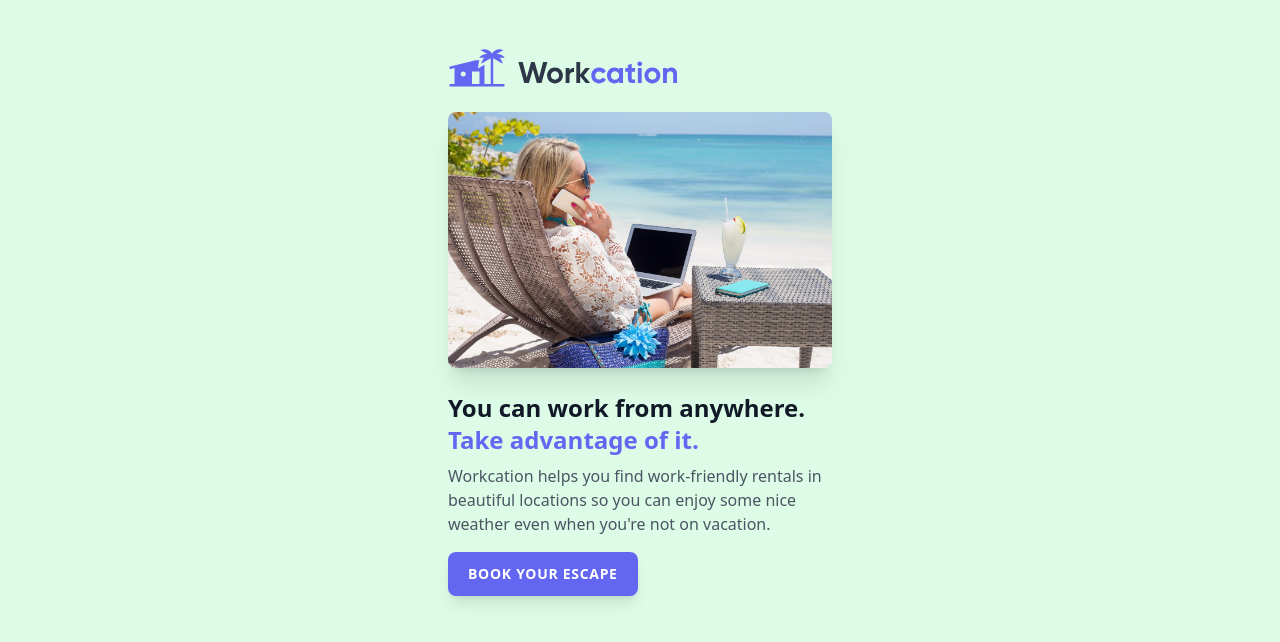
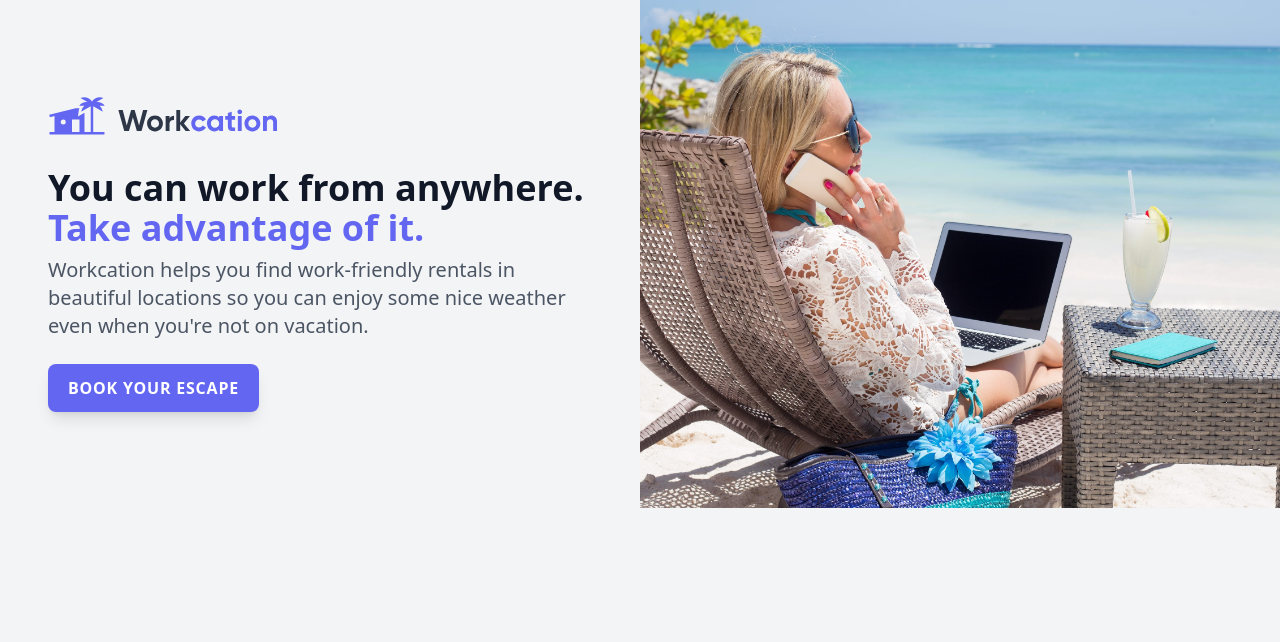
Before and after one commit to MukeshPothala/Tailwindcss-learning, a website built with Vite: page loginForm/index.html in a window 1280 px wide. Built offline with nearby package versions, Linux system fonts and the light colour scheme.

Commit message:
learned about mediaqueries

```diff
--- a/loginForm/index.html
+++ b/loginForm/index.html
@@ -6,24 +6,45 @@
     <title>Document</title>
     <link rel="stylesheet" href="./tailwind.css" />
   </head>
-  <body class="bg-green-100 ">
-    <div class="px-8 py-12 max-w-md mx-auto">
+  <body class="bg-gray-100">
+    <div class="grid lg:grid-cols-2 2xl:grid-cols-5">
+      <div
+        class="px-8 py-12 max-w-md mx-auto sm:max-w-xl lg:px-12 lg:py-24 lg:max-w-full xl:mr-0 2xl:col-span-2"
+      >
+        <div class="xl:">
           <img class="h-10" src="img/logo.svg" alt="workcation" />
           <img
-        class="mt-6 rounded-lg shadow-xl"
+            class="mt-6 rounded-lg shadow-xl sm:mt-8 sm:h-64 sm:w-full sm:object-cover object-center lg:hidden"
             src="img/beach-work.jpg"
             alt="Women Workcationing on the beach"
           />
-      <h1 class="mt-6 text-2xl font-bold text-gray-900 text-balance">
+          <h1
+            class="mt-6 text-2xl font-bold text-gray-900 text-balance sm:mt-8 sm:text-4xl lg:text-3xl xl:text-4xl"
+          >
             You can work from anywhere.
+            <br class="hidden lg:inline" />
             <span class="text-indigo-500">Take advantage of it.</span>
           </h1>
-      <p class="mt-2 text-gray-600">
-        Workcation helps you find work-friendly rentals in beautiful locations
-        so you can enjoy some nice weather even when you're not on vacation.
+          <p class="mt-2 text-gray-600 sm:text-xl">
+            Workcation helps you find work-friendly rentals in beautiful
+            locations so you can enjoy some nice weather even when you're not on
+            vacation.
           </p>
-      <div class="mt-4">
-        <a class="inline-block px-5 py-3 rounded-lg shadow-lg bg-indigo-500 text-white uppercase tracking-wider font-semibold text-sm" href="#">Book your escape</a>
+          <div class="mt-4 sm:mt-6">
+            <a
+              class="inline-block px-5 py-3 rounded-lg shadow-lg bg-indigo-500 text-white uppercase tracking-wider font-semibold text-sm sm:text-base"
+              href="#"
+              >Book your escape</a
+            >
+          </div>
+        </div>
+      </div>
+      <div class="hidden relative lg:block 2xl:col-span-3">
+        <img
+          class="inset-0 h-full w-full object-cover object-center"
+          src="img/beach-work.jpg"
+          alt="Women Workcationing on the beach"
+        />
       </div>
     </div>
   </body>
```
Lines whose indentation alone changed are shown as unchanged.
